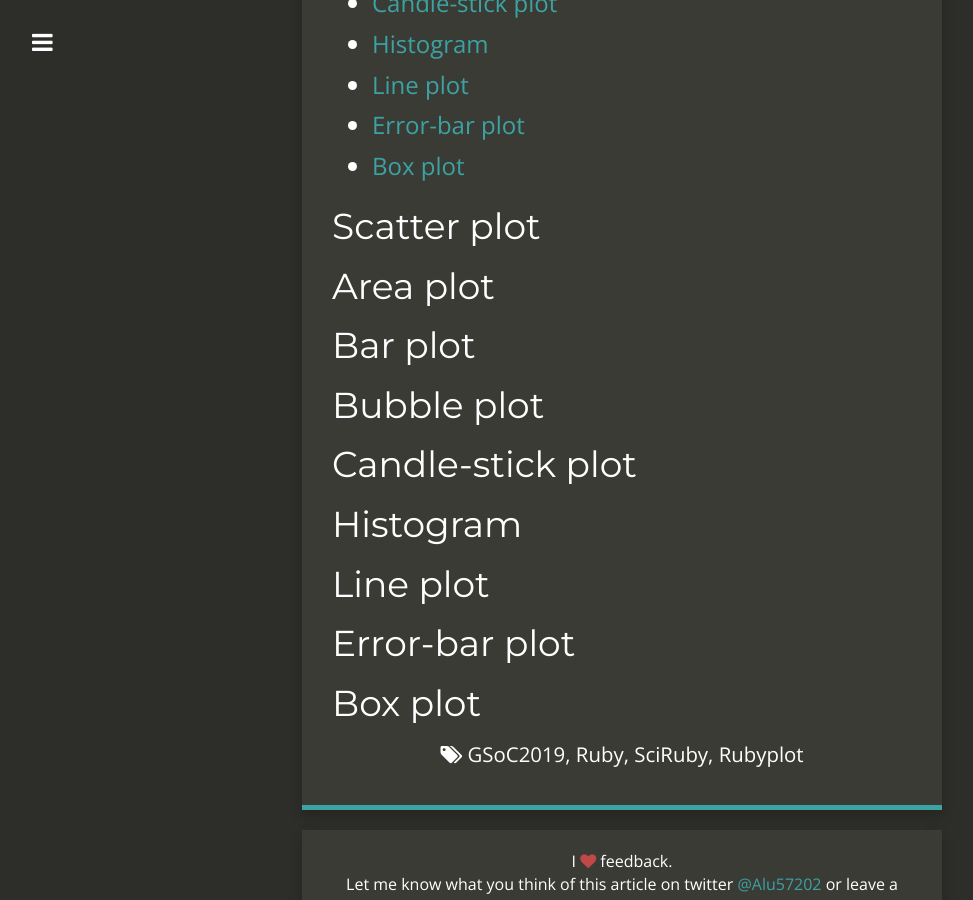
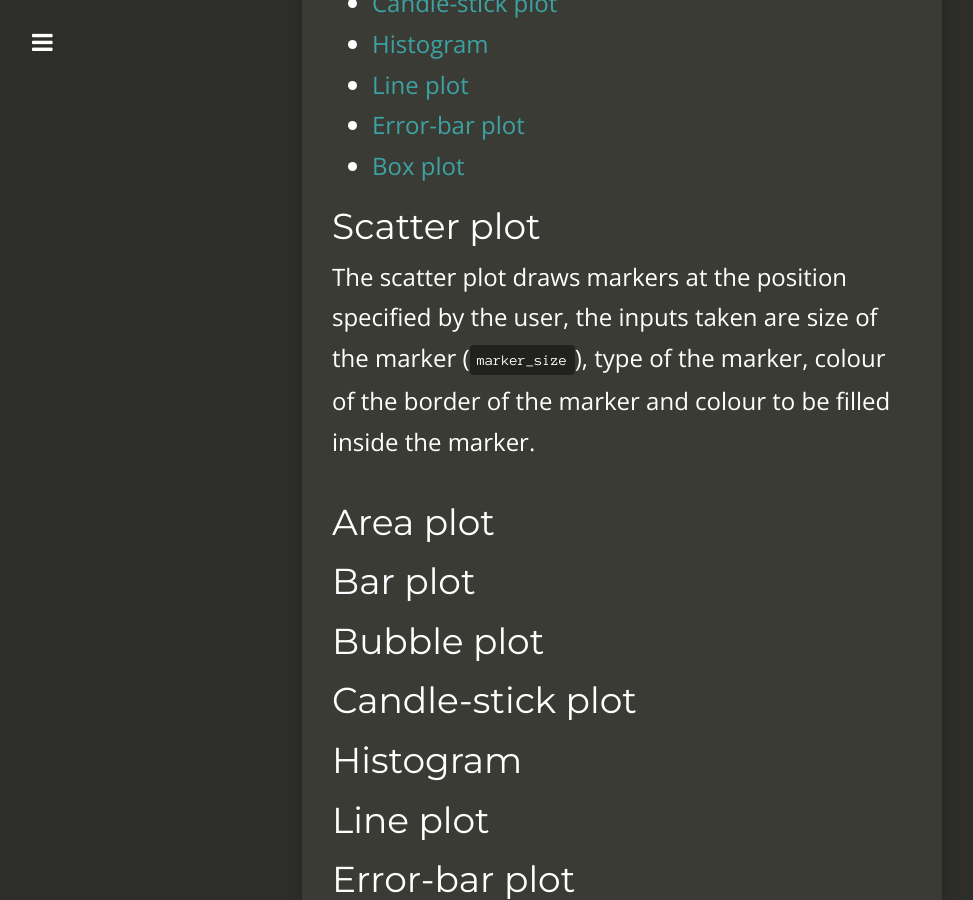
Before and after one commit to alishdipani/Old_Website, a Jekyll site: the page built from _posts/2019-06-28-Simple-Plots-in-Rubyplot.md, in a window 1280 px wide and 900 px high, scrolled down 737 px. Shown: the whole window, without its empty margins (18-991 px from the left). Built offline with Jekyll 4.4.1, drawn with Linux system fonts in a browser that asks for light colours; nearby versions of some CDN libraries; comment, search, counter and statistics services are not loaded.

Commit message:
Update 2019-06-28-Simple-Plots-in-Rubyplot.md

```diff
--- a/_posts/2019-06-28-Simple-Plots-in-Rubyplot.md
+++ b/_posts/2019-06-28-Simple-Plots-in-Rubyplot.md
@@ -18,7 +18,7 @@ This blog lists down the simple plots in Rubyplot with ImageMagick as backend an
 {:toc}
 
 # Scatter plot
-
+The scatter plot draws markers at the position specified by the user, the inputs taken are size of the marker (`marker_size`), type of the marker, colour of the border of the marker and colour to be filled inside the marker.
 # Area plot
 # Bar plot
 # Bubble plot
```
